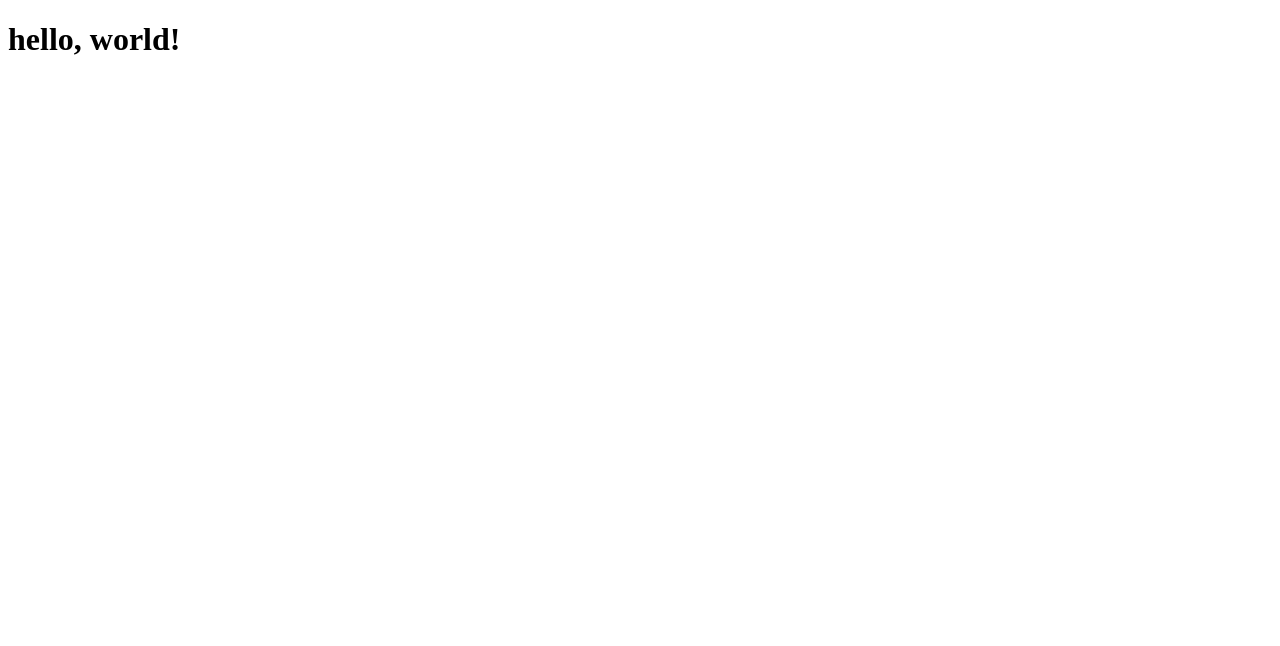
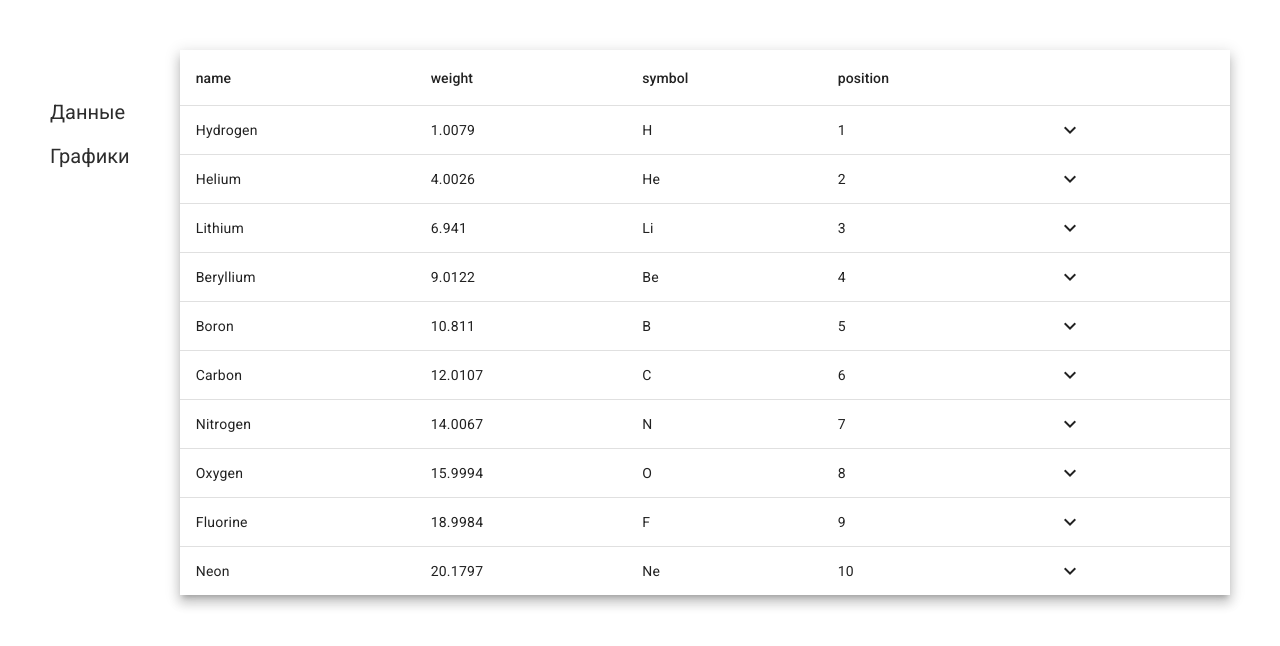
Before and after one commit to VladaBelaya/team-project, an Angular app: page / in a window 1280 px wide. Shown: the top 646 px of the page. Built offline with nearby package versions, Linux system fonts and the light colour scheme.

Commit message:
layout for table page

```diff
--- a/angular.json
+++ b/angular.json
@@ -24,7 +24,10 @@
             "tsConfig": "tsconfig.app.json",
             "inlineStyleLanguage": "scss",
             "assets": ["src/favicon.ico", "src/assets"],
-            "styles": ["src/styles.scss"],
+            "styles": [
+              "@angular/material/prebuilt-themes/deeppurple-amber.css",
+              "src/styles.scss"
+            ],
             "scripts": []
           },
           "configurations": {
@@ -82,7 +85,10 @@
             "tsConfig": "tsconfig.spec.json",
             "inlineStyleLanguage": "scss",
             "assets": ["src/favicon.ico", "src/assets"],
-            "styles": ["src/styles.scss"],
+            "styles": [
+              "@angular/material/prebuilt-themes/deeppurple-amber.css",
+              "src/styles.scss"
+            ],
             "scripts": []
           }
         }
--- a/package.json
+++ b/package.json
@@ -12,10 +12,12 @@
   "private": true,
   "dependencies": {
     "@angular/animations": "^15.0.0",
+    "@angular/cdk": "^15.0.1",
     "@angular/common": "^15.0.0",
     "@angular/compiler": "^15.0.0",
     "@angular/core": "^15.0.0",
     "@angular/forms": "^15.0.0",
+    "@angular/material": "^15.0.1",
     "@angular/platform-browser": "^15.0.0",
     "@angular/platform-browser-dynamic": "^15.0.0",
     "@angular/router": "^15.0.0",
--- a/src/app/app.component.html
+++ b/src/app/app.component.html
@@ -1 +1,52 @@
-<h1>hello, world!</h1>
+<div class="container">
+  <aside class="aside">
+    <nav class="nav">
+      <a href="">Данные</a>
+      <a href="">Графики</a>
+    </nav>
+  </aside>
+  <table mat-table
+         [dataSource]="dataSource" multiTemplateDataRows
+         class="mat-elevation-z8">
+    <ng-container matColumnDef="{{column}}" *ngFor="let column of columnsToDisplay">
+      <th mat-header-cell *matHeaderCellDef> {{column}} </th>
+      <td mat-cell *matCellDef="let element"> {{element[column]}} </td>
+    </ng-container>
+    <ng-container matColumnDef="expand">
+      <th mat-header-cell *matHeaderCellDef aria-label="row actions">&nbsp;</th>
+      <td mat-cell *matCellDef="let element">
+        <button mat-icon-button aria-label="expand row" (click)="(expandedElement = expandedElement === element ? null : element); $event.stopPropagation()">
+          <mat-icon *ngIf="expandedElement !== element">keyboard_arrow_down</mat-icon>
+          <mat-icon *ngIf="expandedElement === element">keyboard_arrow_up</mat-icon>
+        </button>
+      </td>
+    </ng-container>
+
+    <!-- Expanded Content Column - The detail row is made up of this one column that spans across all columns -->
+    <ng-container matColumnDef="expandedDetail">
+      <td mat-cell *matCellDef="let element" [attr.colspan]="columnsToDisplayWithExpand.length">
+        <div class="example-element-detail"
+             [@detailExpand]="element == expandedElement ? 'expanded' : 'collapsed'">
+          <div class="example-element-diagram">
+            <div class="example-element-position"> {{element.position}} </div>
+            <div class="example-element-symbol"> {{element.symbol}} </div>
+            <div class="example-element-name"> {{element.name}} </div>
+            <div class="example-element-weight"> {{element.weight}} </div>
+          </div>
+          <div class="example-element-description">
+            {{element.description}}
+            <span class="example-element-description-attribution"> -- Wikipedia </span>
+          </div>
+        </div>
+      </td>
+    </ng-container>
+
+    <tr mat-header-row *matHeaderRowDef="columnsToDisplayWithExpand"></tr>
+    <tr mat-row *matRowDef="let element; columns: columnsToDisplayWithExpand;"
+        class="example-element-row"
+        [class.example-expanded-row]="expandedElement === element"
+        (click)="expandedElement = expandedElement === element ? null : element">
+    </tr>
+    <tr mat-row *matRowDef="let row; columns: ['expandedDetail']" class="example-detail-row"></tr>
+  </table>
+</div>
--- a/src/app/app.component.ts
+++ b/src/app/app.component.ts
@@ -1,10 +1,120 @@
 import { Component } from '@angular/core';
+import {animate, state, style, transition, trigger} from "@angular/animations";
 
 @Component({
   selector: 'app-root',
   templateUrl: './app.component.html',
-  styleUrls: ['./app.component.scss']
+  styleUrls: ['./app.component.scss'],
+  animations: [
+    trigger('detailExpand', [
+      state('collapsed', style({height: '0px', minHeight: '0'})),
+      state('expanded', style({height: '*'})),
+      transition('expanded <=> collapsed', animate('225ms cubic-bezier(0.4, 0.0, 0.2, 1)')),
+    ]),
+  ],
 })
 export class AppComponent {
+  dataSource = ELEMENT_DATA;
+  columnsToDisplay = ['name', 'weight', 'symbol', 'position'];
+  columnsToDisplayWithExpand = [...this.columnsToDisplay, 'expand'];
+  expandedElement!: PeriodicElement | null;
 
 }
+export interface PeriodicElement {
+  name: string;
+  position: number;
+  weight: number;
+  symbol: string;
+  description: string;
+}
+
+const ELEMENT_DATA: PeriodicElement[] = [
+  {
+    position: 1,
+    name: 'Hydrogen',
+    weight: 1.0079,
+    symbol: 'H',
+    description: `Hydrogen is a chemical element with symbol H and atomic number 1. With a standard
+        atomic weight of 1.008, hydrogen is the lightest element on the periodic table.`,
+  },
+  {
+    position: 2,
+    name: 'Helium',
+    weight: 4.0026,
+    symbol: 'He',
+    description: `Helium is a chemical element with symbol He and atomic number 2. It is a
+        colorless, odorless, tasteless, non-toxic, inert, monatomic gas, the first in the noble gas
+        group in the periodic table. Its boiling point is the lowest among all the elements.`,
+  },
+  {
+    position: 3,
+    name: 'Lithium',
+    weight: 6.941,
+    symbol: 'Li',
+    description: `Lithium is a chemical element with symbol Li and atomic number 3. It is a soft,
+        silvery-white alkali metal. Under standard conditions, it is the lightest metal and the
+        lightest solid element.`,
+  },
+  {
+    position: 4,
+    name: 'Beryllium',
+    weight: 9.0122,
+    symbol: 'Be',
+    description: `Beryllium is a chemical element with symbol Be and atomic number 4. It is a
+        relatively rare element in the universe, usually occurring as a product of the spallation of
+        larger atomic nuclei that have collided with cosmic rays.`,
+  },
+  {
+    position: 5,
+    name: 'Boron',
+    weight: 10.811,
+    symbol: 'B',
+    description: `Boron is a chemical element with symbol B and atomic number 5. Produced entirely
+        by cosmic ray spallation and supernovae and not by stellar nucleosynthesis, it is a
+        low-abundance element in the Solar system and in the Earth's crust.`,
+  },
+  {
+    position: 6,
+    name: 'Carbon',
+    weight: 12.0107,
+    symbol: 'C',
+    description: `Carbon is a chemical element with symbol C and atomic number 6. It is nonmetallic
+        and tetravalent—making four electrons available to form covalent chemical bonds. It belongs
+        to group 14 of the periodic table.`,
+  },
+  {
+    position: 7,
+    name: 'Nitrogen',
+    weight: 14.0067,
+    symbol: 'N',
+    description: `Nitrogen is a chemical element with symbol N and atomic number 7. It was first
+        discovered and isolated by Scottish physician Daniel Rutherford in 1772.`,
+  },
+  {
+    position: 8,
+    name: 'Oxygen',
+    weight: 15.9994,
+    symbol: 'O',
+    description: `Oxygen is a chemical element with symbol O and atomic number 8. It is a member of
+         the chalcogen group on the periodic table, a highly reactive nonmetal, and an oxidizing
+         agent that readily forms oxides with most elements as well as with other compounds.`,
+  },
+  {
+    position: 9,
+    name: 'Fluorine',
+    weight: 18.9984,
+    symbol: 'F',
+    description: `Fluorine is a chemical element with symbol F and atomic number 9. It is the
+        lightest halogen and exists as a highly toxic pale yellow diatomic gas at standard
+        conditions.`,
+  },
+  {
+    position: 10,
+    name: 'Neon',
+    weight: 20.1797,
+    symbol: 'Ne',
+    description: `Neon is a chemical element with symbol Ne and atomic number 10. It is a noble gas.
+        Neon is a colorless, odorless, inert monatomic gas under standard conditions, with about
+        two-thirds the density of air.`,
+  },
+];
--- a/src/index.html
+++ b/src/index.html
@@ -6,6 +6,9 @@
   <base href="/">
   <meta name="viewport" content="width=device-width, initial-scale=1">
   <link rel="icon" type="image/x-icon" href="favicon.ico">
+  <link rel="preconnect" href="https://fonts.gstatic.com">
+  <link href="https://fonts.googleapis.com/css2?family=Roboto:wght@300;400;500&display=swap" rel="stylesheet">
+  <link href="https://fonts.googleapis.com/icon?family=Material+Icons" rel="stylesheet">
 </head>
 <body>
   <app-root></app-root>
--- a/src/styles.scss
+++ b/src/styles.scss
@@ -1 +1,88 @@
 /* You can add global styles to this file, and also import other style files */
+
+html, body { height: 100%; }
+body { margin: 0; font-family: Roboto, "Helvetica Neue", sans-serif; }
+
+
+table {
+  width: 100%;
+}
+
+tr.example-detail-row {
+  height: 0;
+}
+
+tr.example-element-row:not(.example-expanded-row):hover {
+  background: whitesmoke;
+}
+
+tr.example-element-row:not(.example-expanded-row):active {
+  background: #efefef;
+}
+
+.example-element-row td {
+  border-bottom-width: 0;
+}
+
+.example-element-detail {
+  overflow: hidden;
+  display: flex;
+}
+
+.example-element-diagram {
+  min-width: 80px;
+  border: 2px solid black;
+  padding: 8px;
+  font-weight: lighter;
+  margin: 8px 0;
+  height: 104px;
+}
+
+.example-element-symbol {
+  font-weight: bold;
+  font-size: 40px;
+  line-height: normal;
+}
+
+.example-element-description {
+  padding: 16px;
+}
+
+.example-element-description-attribution {
+  opacity: 0.5;
+}
+
+.mat-mdc-table .mdc-data-table__row {
+  height: 0;
+}
+
+.mdc-data-table__table {
+  min-width: auto !important;
+}
+
+
+.container {
+  padding: 50px;
+  display: flex;
+}
+
+.aside {
+  margin-right: 50px;
+}
+
+.nav {
+  margin-top: 50px;
+  a {
+    display: block;
+    font-size: 20px;
+    color: #2d2d2d;
+    text-decoration: none;
+    transition: color .2s ease-in-out;
+    &:not(:last-child) {
+      margin-bottom: 20px;
+    }
+    &:hover {
+      color: #4269bd;
+    }
+  }
+}
```
Also changed, not shown: src/app/app.module.ts (+13 -1 lines), 1 other file (tests, documents, lock files or other folders).
